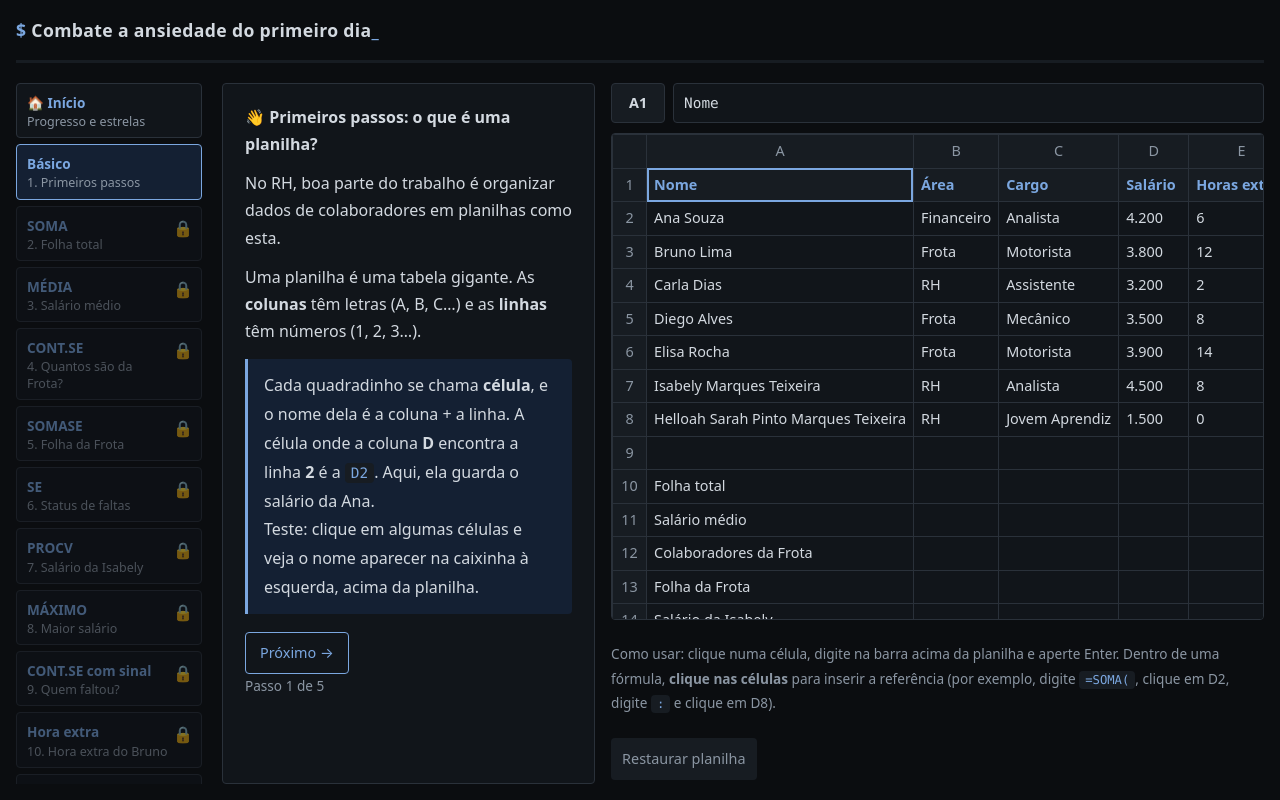
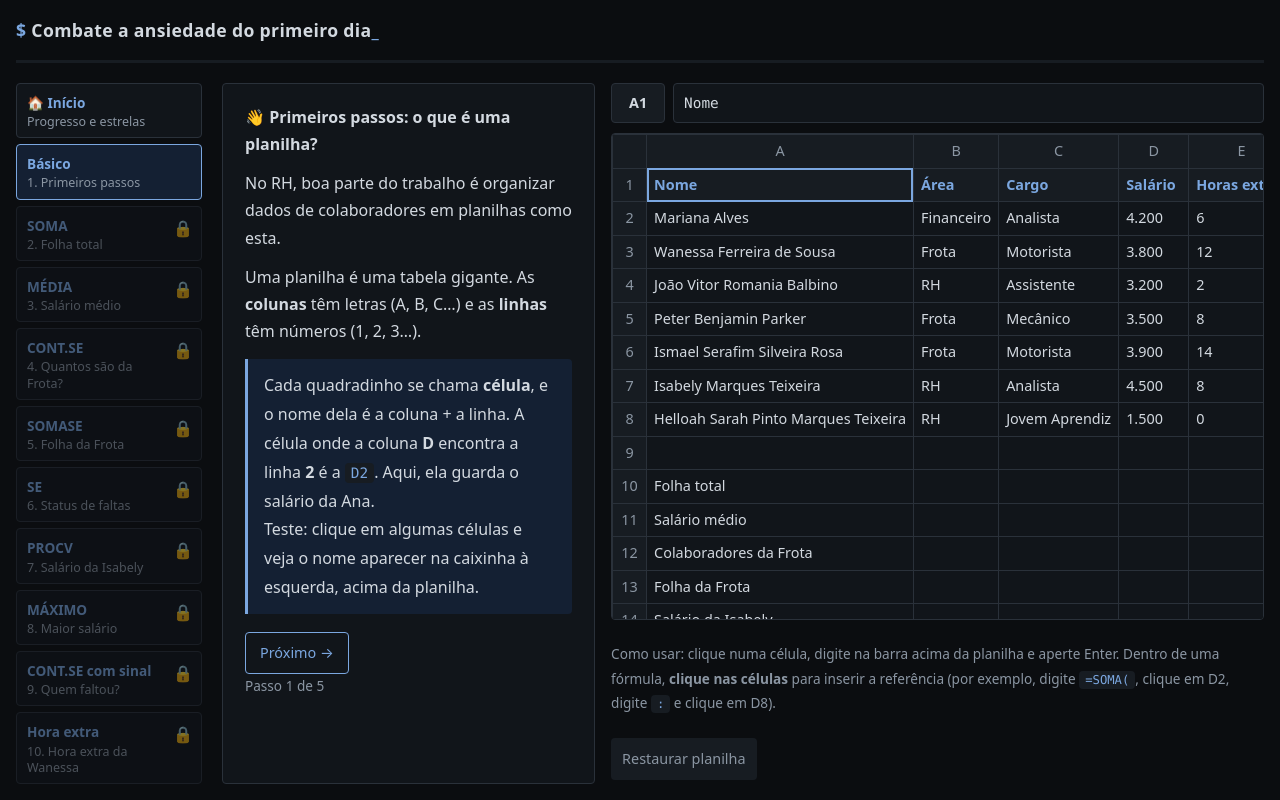
Before and after one commit to kindbytes/Combate-a-ansiedade-do-primeiro-dia, a plain HTML site: page index.html in a window 1280 px wide. Drawn offline with Linux system fonts and the light colour scheme.

Commit message:
up to date

```diff
--- a/index.html
+++ b/index.html
@@ -767,14 +767,20 @@
     </div>
     <script>
         var HD = ["Nome", "Área", "Cargo", "Salário", "Horas extras", "Faltas", "Status"];
-        var RW = [["Ana Souza", "Financeiro", "Analista", 4200, 6, 0], ["Bruno Lima", "Frota", "Motorista", 3800, 12, 1], ["Carla Dias", "RH", "Assistente", 3200, 2, 0], ["Diego Alves", "Frota", "Mecânico", 3500, 8, 0], ["Elisa Rocha", "Frota", "Motorista", 3900, 14, 1], ["Isabely Marques Teixeira", "RH", "Analista", 4500, 8, 0], ["Helloah Sarah Pinto Marques Teixeira", "RH", "Jovem Aprendiz", 1500, 0, 0]];
-        var LB = ["Folha total", "Salário médio", "Colaboradores da Frota", "Folha da Frota", "Salário da Isabely", "Maior salário", "Quem faltou", "Hora extra do Bruno", "Horas extras da Frota", "Alerta do motorista", "Atenção dupla", "Tempo de casa"];
+        var RW = [["Mariana Alves", "Financeiro", "Analista", 4200, 6, 0], ["Wanessa Ferreira de Sousa", "Frota", "Motorista", 3800, 12, 1], ["João Vitor Romania Balbino", "RH", "Assistente", 3200, 2, 0], ["Peter Benjamin Parker", "Frota", "Mecânico", 3500, 8, 0], ["Ismael Serafim Silveira Rosa", "Frota", "Motorista", 3900, 14, 1], ["Isabely Marques Teixeira", "RH", "Analista", 4500, 8, 0], ["Helloah Sarah Pinto Marques Teixeira", "RH", "Jovem Aprendiz", 1500, 0, 0]];
+        var LB = ["Folha total", "Salário médio", "Colaboradores da Frota", "Folha da Frota", "Salário da Isabely", "Maior salário", "Quem faltou", "Hora extra da Wanessa", "Horas extras da Frota", "Alerta do motorista", "Atenção dupla", "Tempo de casa"];
         function CL(i) { return String.fromCharCode(65 + i) }
         function fresh() { var c = {}; HD.forEach(function (h, i) { c[CL(i) + 1] = h }); RW.forEach(function (r, j) { r.forEach(function (v, i) { c[CL(i) + (j + 2)] = String(v) }) }); LB.forEach(function (t, j) { c["A" + (10 + j)] = t }); c.C21 = "01/03/2025"; return c }
         var cells = fresh(), done = {}, learned = {}, mi = 0, sel = "A1", dirty = false, hint = false, depth = 0, intro = 0, ip = 0, gold = {}, hinted = {}, rev = 0, view = "day";
         try { var sv = JSON.parse(localStorage.getItem("xlrh3") || "null"); if (sv) { cells = sv.c; done = sv.d; intro = sv.i || 0; gold = sv.g || {}; hinted = sv.h || {} } } catch (e) { }
         { var fr0 = fresh(); for (var k0 in fr0) if (cells[k0] === undefined) cells[k0] = fr0[k0] }
-        if (cells.A8 == "Helloah Sarah Pinto Marques Teixeira" || cells.A8 == "HelloahSarah Pinto Marques Teixeira" || cells.A8 == "Helloah  Sarah Pinto Marques Teixeira") cells.A8 = "Helloah Sarah Pinto Marques Teixeira";
+        cells.A2 = "Mariana Alves";
+        cells.A3 = "Wanessa Ferreira de Sousa";
+        cells.A4 = "João Vitor Romania Balbino";
+        cells.A5 = "Peter Benjamin Parker";
+        cells.A6 = "Ismael Serafim Silveira Rosa";
+        cells.A7 = "Isabely Marques Teixeira";
+        cells.A8 = "Helloah Sarah Pinto Marques Teixeira";
         function save() { try { localStorage.setItem("xlrh3", JSON.stringify({ c: cells, d: done, i: intro, g: gold, h: hinted })) } catch (e) { } }
         function isNum(v) { return typeof v == "number" && !isNaN(v) }
         function flat(a) { var o = []; (function f(x) { for (var i = 0; i < x.length; i++) { Array.isArray(x[i]) ? f(x[i]) : o.push(x[i]) } })(a); return o }
@@ -821,7 +827,7 @@
                 ok: function () { if (!isF("G2")) return false; for (var r = 2; r <= 8; r++) { if (nz(ev(shift(cells.G2, r - 2))) != (C("F" + r) >= 1 ? "atencao" : "ok")) return false } return true },
                 af: function () { for (var r = 3; r <= 8; r++)cells["G" + r] = shift(cells.G2, r - 2) }
             },
-            { t: "Salário da Isabely", c: "D14", x: "Na <b>D14</b>, busque o salário da Isabely Marques Teixeira. <code>PROCV(o que procurar; tabela; nº da coluna; 0)</code> procura na primeira coluna da tabela e devolve outra coluna.", h: "=PROCV(\"Isabely Marques Teixeira\";A2:D8;4;0)", ok: function () { return isF("D14") && near(val("D14"), C("D6") + 0 * 0 + (C("A7") == "Isabely Marques Teixeira" ? C("D7") - C("D6") : 0)) } },
+            { t: "Salário da Isabely", c: "D14", x: "Na <b>D14</b>, busque o salário da Isabely Marques Teixeira. <code>PROCV(o que procurar; tabela; nº da coluna; 0)</code> procura na primeira coluna da tabela e devolve outra coluna.", h: "=PROCV(\"Isabely Marques Teixeira\";A2:D8;4;0)", ok: function () { return isF("D14") && near(val("D14"), C("D7")) } },
             { t: "Maior salário", c: "D15", x: "Na <b>D15</b>, descubra o maior salário da empresa com <code>MÁXIMO</code>.", h: "=MÁXIMO(D2:D8)", ok: function () { return isF("D15") && near(val("D15"), Math.max.apply(null, col("D"))) } }];
         var LS = [
             "<p>A função <code>SOMA</code> soma vários números de uma vez, sem precisar somar célula por célula.</p><div class='tip'>Estrutura: <code>=SOMA(intervalo)</code><br>Um <b>intervalo</b> usa dois pontos: <code>E2:E8</code> quer dizer “de E2 até E8”.<br>Exemplo: <code>=SOMA(E2:E8)</code> soma todas as horas extras.</div><p><b>Passo a passo</b></p><ol class='st'><li>Clique na célula onde o resultado vai aparecer.</li><li>Na barra de fórmulas, digite <code>=SOMA(</code></li><li>Clique na primeira célula do intervalo (E2), digite <code>:</code> e clique na última (E8).</li><li>Digite <code>)</code> e aperte Enter.</li></ol>",
@@ -829,12 +835,12 @@
             "<p>O <code>CONT.SE</code> conta quantas células atendem a uma condição.</p><div class='tip'>Estrutura: <code>=CONT.SE(onde procurar; o que procurar)</code><br>Textos ficam entre aspas, e o ponto e vírgula separa as partes.<br>Exemplo: <code>=CONT.SE(C2:C8;&quot;Analista&quot;)</code> conta quantos analistas existem.</div>",
             "<p>O <code>SOMASE</code> soma só os valores que atendem a uma condição. É como o CONT.SE, mas com uma parte a mais: o que somar.</p><div class='tip'>Estrutura: <code>=SOMASE(onde procurar; o que procurar; o que somar)</code><br>Exemplo: <code>=SOMASE(B2:B8;&quot;RH&quot;;E2:E8)</code> soma as horas extras apenas de quem é do RH.</div>",
             "<p>O <code>SE</code> faz a planilha tomar uma decisão. Ele tem três partes: um teste, o que mostrar se o teste for verdadeiro e o que mostrar se for falso.</p><div class='tip'>Estrutura: <code>=SE(teste; se verdadeiro; se falso)</code><br>Exemplo: <code>=SE(D2&gt;3000;&quot;Alto&quot;;&quot;Baixo&quot;)</code> mostra “Alto” se o salário passar de 3000.<br>Comparações: <code>&gt;</code> maior, <code>&lt;</code> menor, <code>&gt;=</code> maior ou igual, <code>=</code> igual, <code>&lt;&gt;</code> diferente.</div>",
-            "<p>O <code>PROCV</code> funciona como procurar um nome numa lista e ler outra informação da mesma linha.</p><div class='tip'>Estrutura: <code>=PROCV(o que procurar; tabela; número da coluna; 0)</code><br>O <b>número da coluna</b> conta a partir da primeira coluna da tabela (A = 1, B = 2…). O <code>0</code> no final pede o valor exato.<br>Exemplo: <code>=PROCV(&quot;Carla Dias&quot;;A2:F8;5;0)</code> devolve as horas extras da Carla (5ª coluna de A até F).</div>",
+            "<p>O <code>PROCV</code> funciona como procurar um nome numa lista e ler outra informação da mesma linha.</p><div class='tip'>Estrutura: <code>=PROCV(o que procurar; tabela; número da coluna; 0)</code><br>O <b>número da coluna</b> conta a partir da primeira coluna da tabela (A = 1, B = 2…). O <code>0</code> no final pede o valor exato.<br>Exemplo: <code>=PROCV(&quot;Mariana Alves&quot;;A2:F8;5;0)</code> devolve as horas extras da Mariana (5ª coluna de A até F).</div>",
             "<p>As funções <code>MÁXIMO</code> e <code>MÍNIMO</code> acham o maior e o menor valor de um intervalo.</p><div class='tip'>Estrutura: <code>=MÁXIMO(intervalo)</code><br>Exemplo: <code>=MÁXIMO(E2:E8)</code> mostra quem fez mais horas extras (o valor). <code>=MÍNIMO(E2:E8)</code> mostra o menor.</div>"];
         M[5].ok = function () { var a = col("A"), d = col("D"), i = a.indexOf("Isabely Marques Teixeira"); return isF("D14") && i >= 0 && near(val("D14"), d[i]) };
         M.push(
             { t: "Quem faltou?", c: "D16", x: 'Na <b>D16</b>, conte quantas pessoas tiveram <b>mais de 0 faltas</b> (coluna F). No critério dá para usar sinais, como <code>">0"</code>.', h: '=CONT.SE(F2:F8;">0")', ok: function () { return isF("D16") && val("D16") === col("F").filter(function (v) { return v > 0 }).length } },
-            { t: "Hora extra do Bruno", c: "D17", x: 'Na <b>D17</b>, calcule quanto o Bruno recebe de horas extras. Valor da hora = salário ÷ 220 (horas de trabalho no mês). A hora extra rende 50% a mais, ou seja, ×1,5 (no Excel, use <code>*</code>). Monte: salário ÷ 220 × 1,5 × horas extras.', h: '=D3/220*1,5*E3', ok: function () { return isF("D17") && near(val("D17"), C("D3") / 220 * 1.5 * C("E3")) } },
+            { t: "Hora extra da Wanessa", c: "D17", x: 'Na <b>D17</b>, calcule quanto a Wanessa Ferreira de Sousa recebe de horas extras. Valor da hora = salário ÷ 220 (horas de trabalho no mês). A hora extra rende 50% a mais, ou seja, ×1,5 (no Excel, use <code>*</code>). Monte: salário ÷ 220 × 1,5 × horas extras.', h: '=D3/220*1,5*E3', ok: function () { return isF("D17") && near(val("D17"), C("D3") / 220 * 1.5 * C("E3")) } },
             { t: "Horas extras da Frota", c: "D18", x: 'Na <b>D18</b>, some as horas extras (coluna E) apenas de quem é da Frota. É o mesmo raciocínio do SOMASE, com outra coluna para somar.', h: '=SOMASE(B2:B8;"Frota";E2:E8)', ok: function () { var b = col("B"), e = col("E"), t = 0; b.forEach(function (v, i) { if (v == "Frota") t += e[i] }); return isF("D18") && near(val("D18"), t) } });
         LS.push("<p>Dá para usar sinais dentro do critério do <code>CONT.SE</code> e contar valores maiores ou menores que algo. No RH isso serve para ver quem teve falta ou atraso.</p><div class='tip'>Estrutura: <code>=CONT.SE(intervalo;&quot;&gt;0&quot;)</code><br>O sinal e o número ficam juntos, dentro das aspas.<br>Exemplo: <code>=CONT.SE(D2:D8;&quot;&gt;=4000&quot;)</code> conta quem ganha 4000 ou mais.</div>",
             "<p>No RH, uma conta que aparece sempre é a da hora extra. Primeiro se acha o valor de uma hora normal, depois se aplica o adicional.</p><div class='tip'>Valor da hora = salário ÷ 220<br>Hora extra com adicional de 50% = valor da hora × 1,5<br>Total = valor da hora × 1,5 × horas extras<br>Exemplo: <code>=D2/220*1,5*E2</code><br>O 220 é a jornada mensal de quem trabalha 44 horas por semana. Confirme sempre a regra com a gestora ou o contador, pois acordo ou convenção da empresa pode mudar o percentual.</div>",
@@ -862,8 +868,8 @@
         FN.DATADIF = function (a, b, u) { var x = pd(a), y = pd(b); if (!x || !y) throw 0; u = String(u).toUpperCase(); if (u == "D") return Math.floor((y - x) / 864e5); var m = (y.getFullYear() - x.getFullYear()) * 12 + y.getMonth() - x.getMonth() - (y.getDate() < x.getDate() ? 1 : 0); return u == "M" ? m : u == "Y" ? Math.floor(m / 12) : (function () { throw 0 })() };
         function mesesHelloahSarah() { var x = pd("01/03/2025"), y = pd(hoje()); return (y.getFullYear() - x.getFullYear()) * 12 + y.getMonth() - x.getMonth() - (y.getDate() < x.getDate() ? 1 : 0) }
         M.push(
-            { t: "Alerta do motorista", c: "D19", x: 'Na <b>D19</b>, mostre “Revisar” se o Bruno (linha 3) for <b>Motorista</b> <u>e</u> tiver mais de 10 horas extras. Senão, “OK”. Use <code>E(condição1; condição2)</code> dentro do SE: as duas precisam ser verdadeiras.', h: '=SE(E(C3="Motorista";E3>10);"Revisar";"OK")', ok: function () { return isF("D19") && /SE\(E\(/.test(nzf("D19")) && nz(val("D19")) == "revisar" } },
-            { t: "Atenção dupla", c: "D20", x: 'Na <b>D20</b>, mostre “Atenção” para a Elisa (linha 6) se ela tiver mais de 10 horas extras <u>ou</u> alguma falta. Senão, “OK”. Use <code>OU(condição1; condição2)</code>: basta uma ser verdadeira.', h: '=SE(OU(E6>10;F6>0);"Atenção";"OK")', ok: function () { return isF("D20") && /SE\(OU\(/.test(nzf("D20")) && nz(val("D20")) == "atencao" } },
+            { t: "Alerta do motorista", c: "D19", x: 'Na <b>D19</b>, mostre “Revisar” se o Ismael Serafim Silveira Rosa (linha 6) for <b>Motorista</b> <u>e</u> tiver mais de 10 horas extras. Senão, “OK”. Use <code>E(condição1; condição2)</code> dentro do SE: as duas precisam ser verdadeiras.', h: '=SE(E(C6="Motorista";E6>10);"Revisar";"OK")', ok: function () { return isF("D19") && /SE\(E\(/.test(nzf("D19")) && nz(val("D19")) == "revisar" } },
+            { t: "Atenção dupla", c: "D20", x: 'Na <b>D20</b>, mostre “Atenção” para o Ismael Serafim Silveira Rosa (linha 6) se ele tiver mais de 10 horas extras <u>ou</u> alguma falta. Senão, “OK”. Use <code>OU(condição1; condição2)</code>: basta uma ser verdadeira.', h: '=SE(OU(E6>10;F6>0);"Atenção";"OK")', ok: function () { return isF("D20") && /SE\(OU\(/.test(nzf("D20")) && nz(val("D20")) == "atencao" } },
             { t: "Tempo de casa", c: "D21", x: 'A Helloah Sarah foi admitida em <b>01/03/2025</b> (célula C21). Na <b>D21</b>, calcule há quantos <b>meses</b> ela está na empresa. <code>HOJE()</code> devolve a data de hoje e <code>DATADIF(início; fim; "M")</code> conta os meses entre duas datas.', h: '=DATADIF(C21;HOJE();"M")', ok: function () { return isF("D21") && /DATADIF\(/.test(nzf("D21")) && /HOJE\(/.test(nzf("D21")) && val("D21") === mesesHelloahSarah() } });
         LS.push("<p>Às vezes a regra tem <b>duas condições juntas</b>. Para isso, use <code>E</code> dentro do <code>SE</code>: o resultado só é verdadeiro se <b>todas</b> as condições forem verdadeiras.</p><div class='tip'>Estrutura: <code>=SE(E(condição1; condição2); se verdadeiro; se falso)</code><br>Exemplo: <code>=SE(E(B2=&quot;Frota&quot;;F2&gt;0);&quot;Revisar&quot;;&quot;OK&quot;)</code> marca quem é da Frota <b>e</b> faltou.<br>Se uma das duas for falsa, o resultado é “OK”.</div>",
             "<p>O <code>OU</code> é parecido com o E, mas basta <b>uma</b> condição ser verdadeira.</p><div class='tip'>Estrutura: <code>=SE(OU(condição1; condição2); se verdadeiro; se falso)</code><br>Exemplo: <code>=SE(OU(D2&lt;2000;F2&gt;2);&quot;Ver&quot;;&quot;OK&quot;)</code> marca quem ganha menos de 2000 <b>ou</b> teve mais de 2 faltas.<br>Resumo: <b>E</b> = todas precisam valer. <b>OU</b> = uma já basta.</div>",
```
